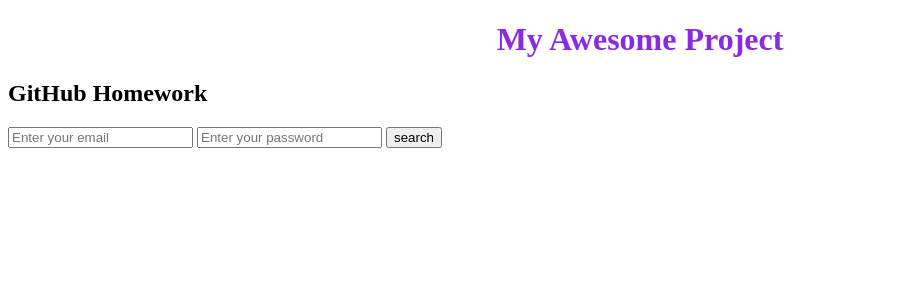
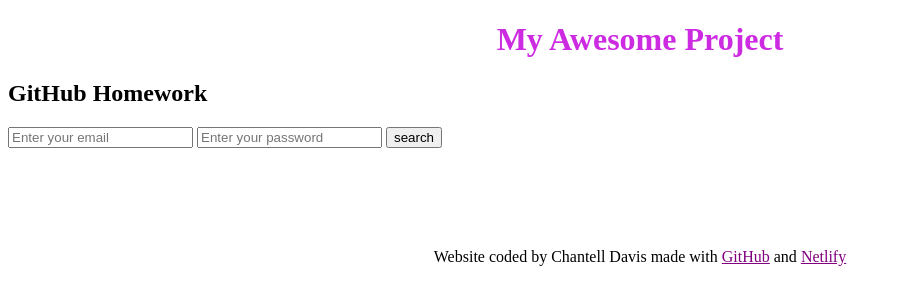
Before and after one commit to ChantellDavis/My-awesome-project, a plain HTML site: page index.html in a window 1280 px wide. Shown: the whole page, without its empty margins (0-901 px from the left). Drawn offline with Linux system fonts and the light colour scheme.

Commit message:
added footer with two links and updated css

```diff
--- a/index.html
+++ b/index.html
@@ -14,7 +14,11 @@
       <input type="password" placeholder="Enter your password" />
       <input type="submit" value="search" id="search-input" />
     </form>
-
+    <footer>
+      Website coded by Chantell Davis made with
+      <a href="https://github.com/">GitHub</a> and
+      <a href="https://www.netlify.com/">Netlify</a>
+    </footer>
     <script src="/src/index.js"></script>
   </body>
 </html>
--- a/src/style.css
+++ b/src/style.css
@@ -1,4 +1,13 @@
 h1 {
         text-align: center;
-        color: blueviolet;
+        color: rgb(205, 43, 226);
       }
+
+footer {
+  margin-top: 100px;
+  text-align: center;
+}
+
+a {
+  color: purple;
+}
```
